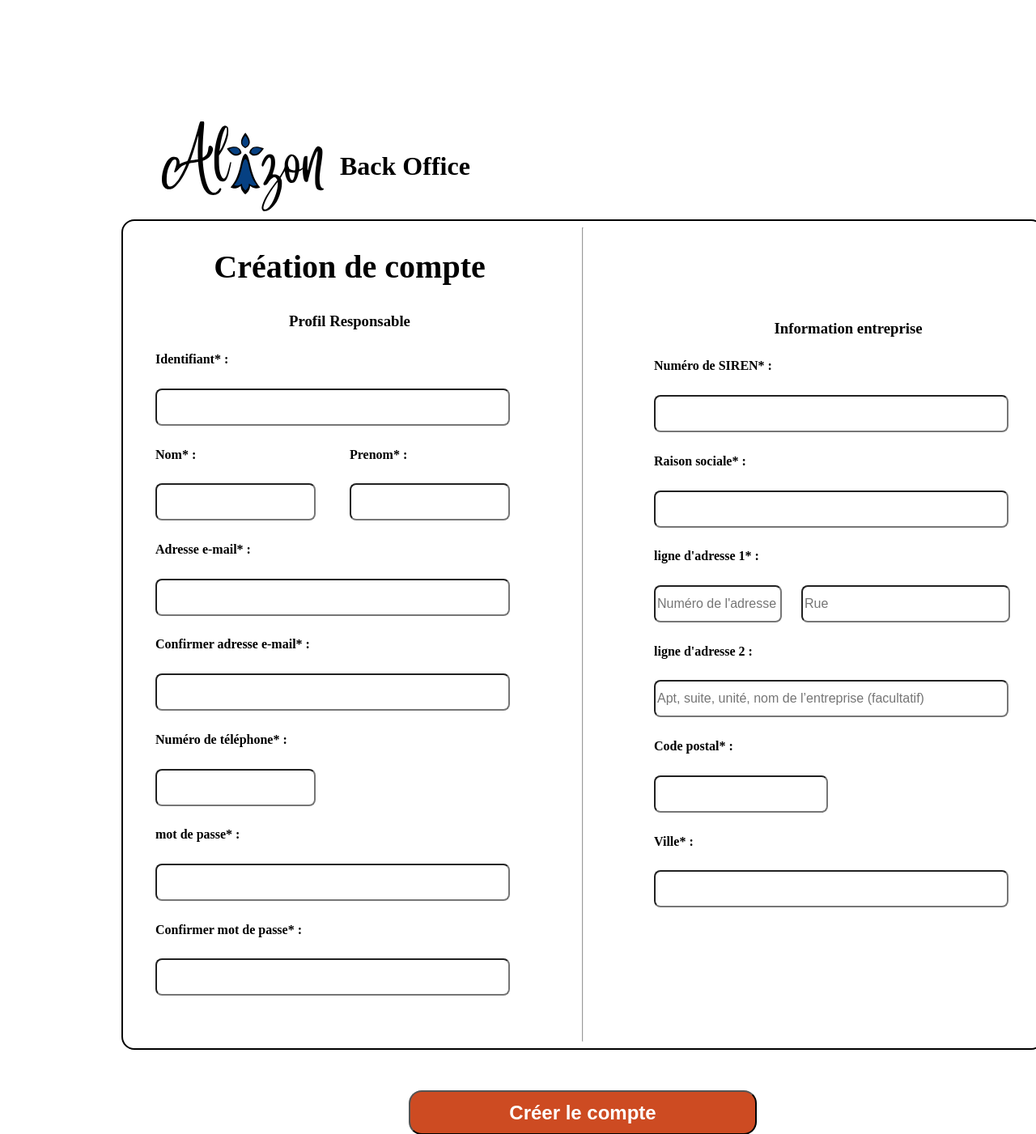
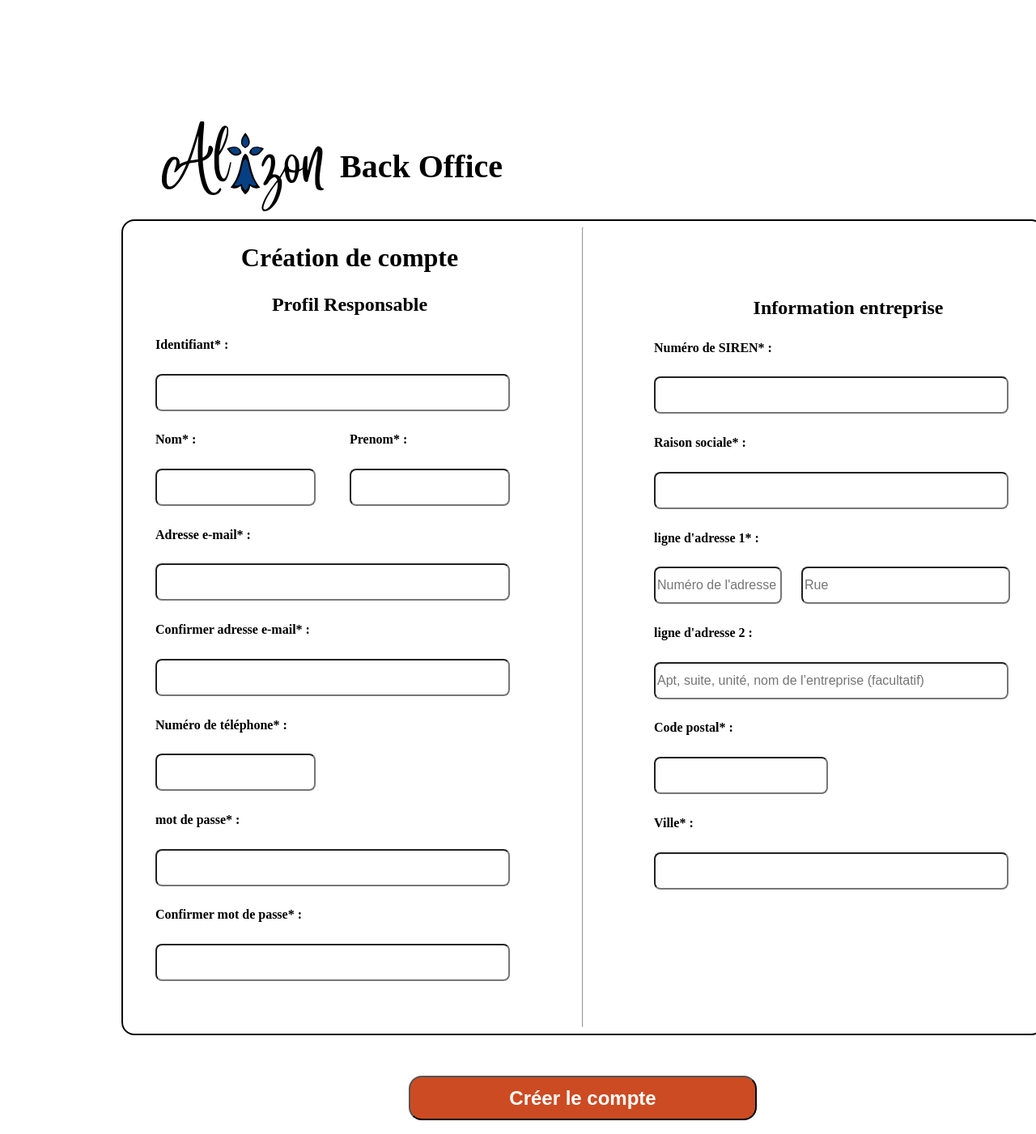
Before and after one commit to Nanardeau/sae3, a PHP site: page /backoffice/creer_compte_vendeur.php?erreur=1 in a window 1280 px wide; the page is wider, and only the part inside the window is pictured. Shown: the top 1401 px of that part at 81% size. Run offline with PHP 8.4, Linux system fonts and the light colour scheme; some libraries are stand-ins or nearby versions.

Commit message:
Page creer compte vendeur fini

```diff
--- a/html/backoffice/creer_compte_vendeur.php
+++ b/html/backoffice/creer_compte_vendeur.php
@@ -57,15 +57,11 @@
                         <span>Le prenom doit faire entre 2 et 20 caractères (lettres, ".", "_" acceptés)</span>
                     </div>
                 </div>
-                <!--
-                <label for="email">
-                -->
-                    <h5>
-                        Adresse e-mail* :
-                    </h5>
-                <!--
-                </label>
-                -->
+
+                <h5>
+                    Adresse e-mail* :
+                </h5>
+
                 <?php
                     if($erreur == "mail"){
                         echo "<p>Adresse e-mail déjà utilisée</p>";
@@ -73,15 +69,11 @@
                 ?>
                 <input type="text" name="email" id="email" class="dimension" pattern="^((?!\.)[\w\-_.]*[^.])(@\w+)(\.\w+(\.\w+)?[^.\W])$" required>
                 <span>le format est incorrecte ("exemple : a@gmail.fr")</span>
-                <!--
-                <label for="email_conf">
-                -->
+
                 <h5>
                     Confirmer adresse e-mail* :
                 </h5>
-                <!--
-                </label>
-                -->
+
                 <input type="text" name="email_conf" id="email_conf" class="dimension"  required>
                 <span>Les deux adresses e-mail doivent être identiques</span>
 
--- a/html/css/style/creer_compte_vendeur.css
+++ b/html/css/style/creer_compte_vendeur.css
@@ -2,6 +2,13 @@ body {
   padding: 150px;
   margin: auto;
   width: 1140px;
+}
+body h1, body h2, body h3, body h5 {
+  font-family: "Baloo 2";
+}
+body p {
+  font-family: "Mulish";
+  font-size: 14px;
 }
 body header {
   padding-left: 50px;
@@ -12,6 +19,7 @@ body header {
 body header h1 {
   margin-left: 20px;
   font-family: "Baloo 2";
+  font-size: 40px;
 }
 body main span {
   display: none;
@@ -38,7 +46,10 @@ body main .alignementPR_IE div h2, body main .alignementPR_IE div h3 {
   text-align: center;
 }
 body main .alignementPR_IE div h2 {
-  font-size: 40px;
+  font-size: 32px;
+}
+body main .alignementPR_IE div h3 {
+  font-size: 24px;
 }
 body main .alignementPR_IE div h5 {
   font-size: 16px;
@@ -60,7 +71,7 @@ body main .alignementPR_IE .labelInput {
   padding-bottom: 0;
 }
 body main .alignementPR_IE :nth-child(3) h3 {
-  padding-top: 5.5em;
+  padding-top: 70px;
 }
 body main .alignementPR_IE .dimension {
   width: 430px;
--- a/html/css/style/creer_compte_vendeur.scss
+++ b/html/css/style/creer_compte_vendeur.scss
@@ -1,10 +1,14 @@
 @use "../tools/vback" as *;
 
 
-
-
 body{
-
+    h1, h2, h3, h5{
+        font-family: $Poltitle;
+    }
+    p {
+        font-family: $Poltext;
+        font-size: $txtSize;
+    }
     padding: 150px;
     margin : auto;
     width: 1140px;
@@ -16,6 +20,7 @@ body{
         h1 {
             margin-left: 20px;
             font-family: $Poltitle;
+            font-size: $TrGdTitle;
         }
     }
     main {
@@ -47,9 +52,12 @@ body{
                     text-align: center;
                 }
                 h2{
-                    font-size: 40px;
+                    font-size: $GdTitle;
+
                 }
-
+                h3 {
+                    font-size: $MoyTitle;
+                }
 
                 h5 {
                     font-size: 16px;
@@ -72,7 +80,7 @@ body{
                 padding-bottom: 0;
             }
             :nth-child(3) h3{
-                padding-top:5.5em;
+                padding-top: 70px;
             }
             .dimension {
                 width: 430px;
```
Also changed, not shown: 1 other file.
